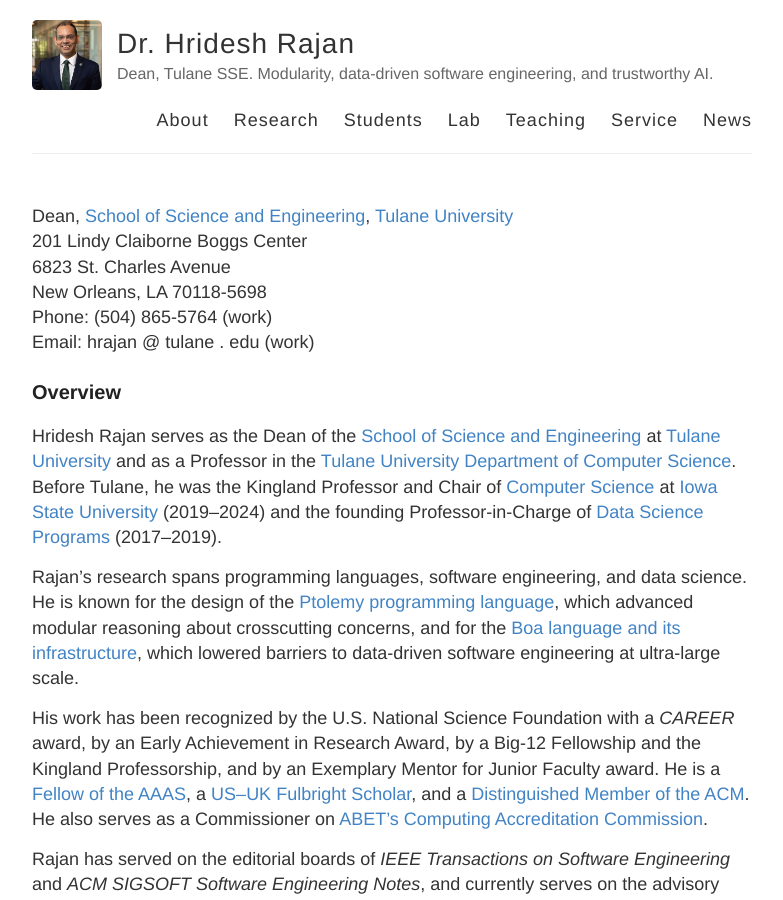
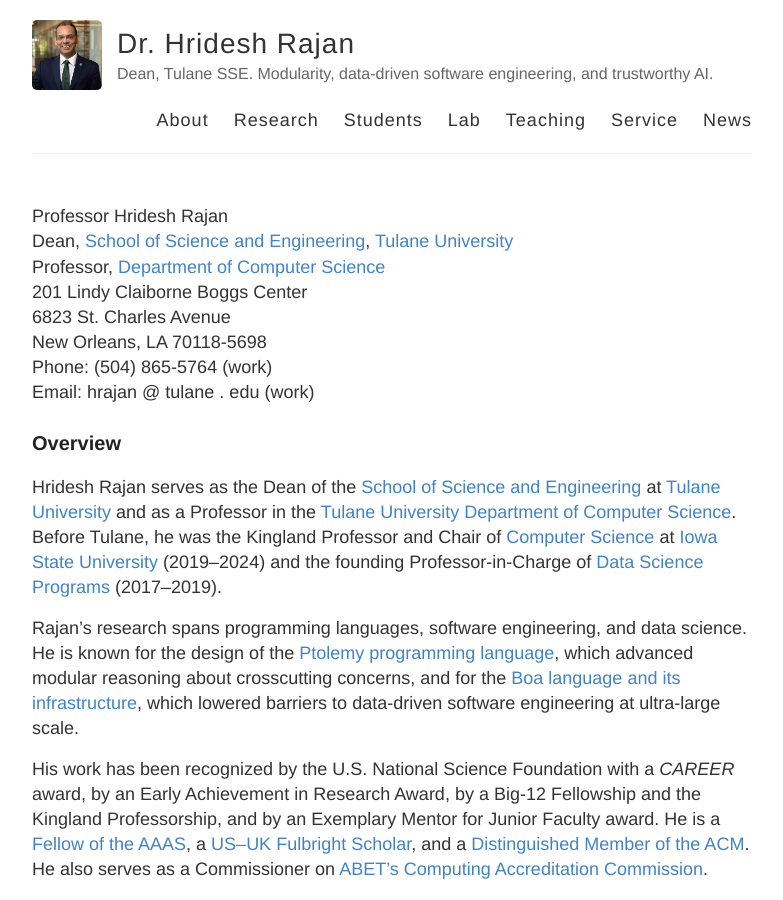
Before and after one commit to hridesh/hridesh.github.io, a Jekyll site: the page built from index.md, in a window 1280 px wide and 900 px high. Shown: the whole window, without its empty margins (248-1031 px from the left). Built offline with Jekyll 4.4.1, drawn with Linux system fonts in a browser that asks for light colours.

Commit message:
misc changes

```diff
--- a/index.md
+++ b/index.md
@@ -4,7 +4,9 @@
 permalink: /
 ---
 
+Professor Hridesh Rajan
 Dean, [School of Science and Engineering](https://sse.tulane.edu), [Tulane University](https://tulane.edu)
+Professor, [Department of Computer Science](https://sse.tulane.edu/cs)
 201 Lindy Claiborne Boggs Center
 6823 St. Charles Avenue
 New Orleans, LA 70118-5698
```
